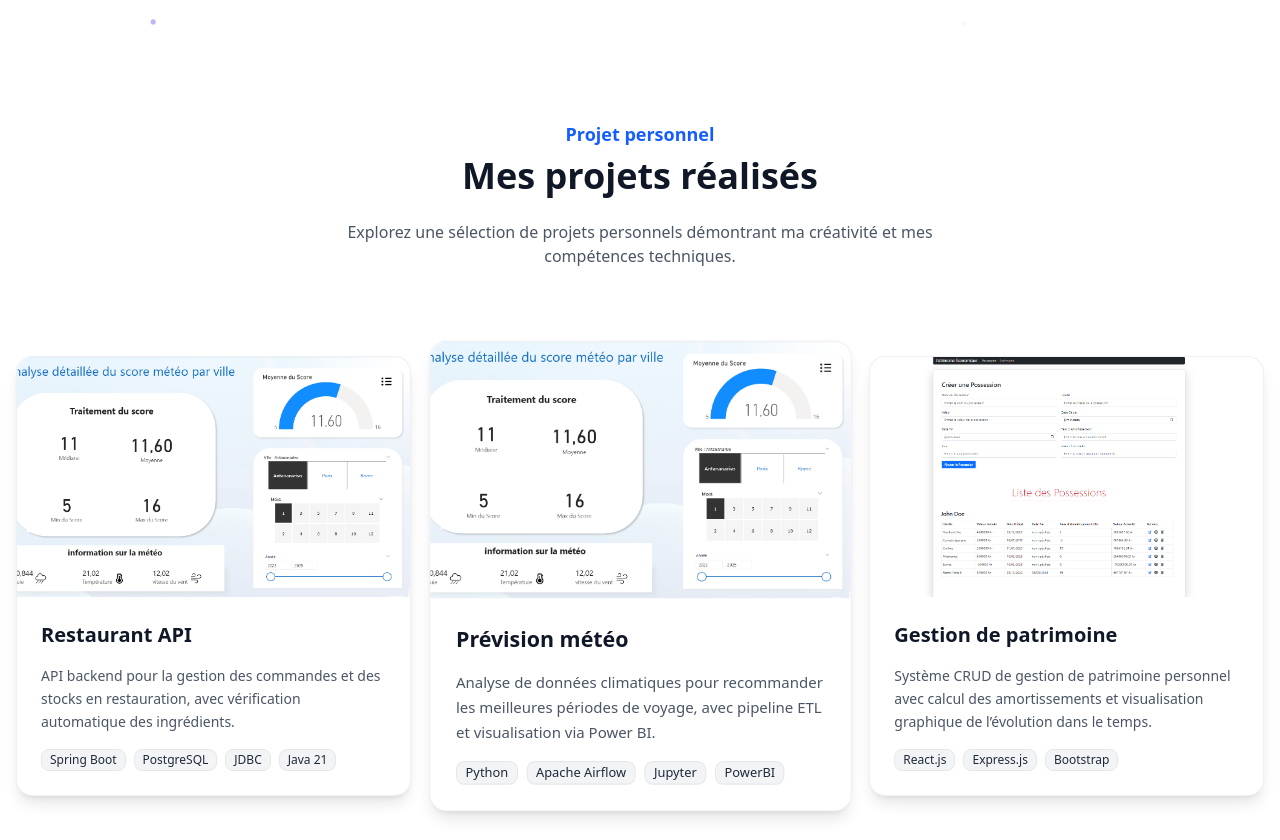
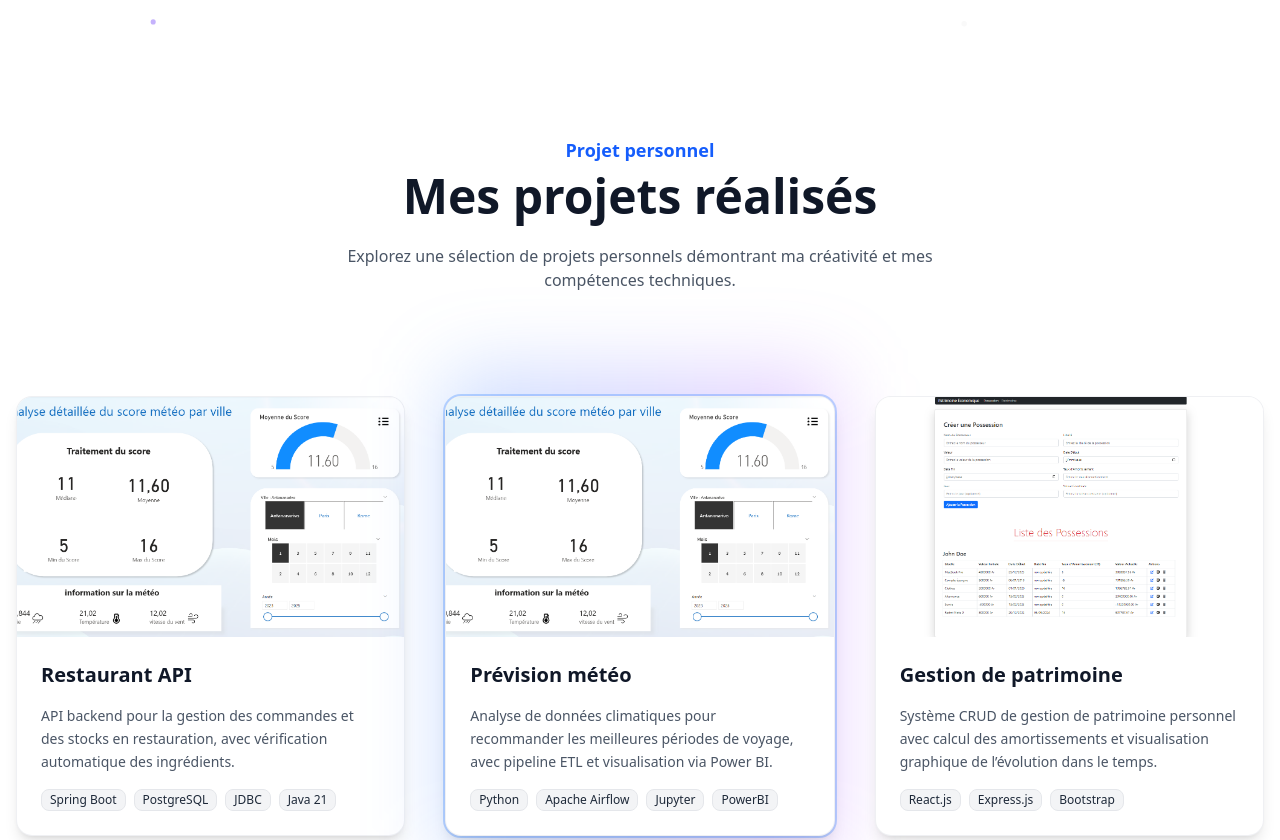
Before and after one commit to RYJramefison/Portfolio, a Next.js app: page / in a window 1280 px wide. Shown: the part 840-1680 px from the top of the page. Built offline with nearby package versions, Linux system fonts and the light colour scheme.

Commit message:
fix(projects): reanimate cards on language change and stabilize motion layout

```diff
--- a/app/globals.css
+++ b/app/globals.css
@@ -112,6 +112,15 @@
   --sidebar-ring: oklch(0.556 0 0);
 }
 
+.perspective-1000 {
+  perspective: 1000px;
+}
+
+.card-3d {
+  transform-style: preserve-3d;
+  backface-visibility: hidden;
+}
+
 @layer base {
   * {
     @apply border-border outline-ring/50;
--- a/components/sections/PojectSection.tsx
+++ b/components/sections/PojectSection.tsx
@@ -4,96 +4,131 @@ import { Card } from '@/components/ui/card'
 import { Button } from '@/components/ui/button'
 import { Badge } from '@/components/ui/badge'
 import { ExternalLink, GithubIcon } from 'lucide-react'
-import { motion } from 'framer-motion'
+import { motion, type Variants } from 'framer-motion'
 import { useLang } from '@/app/providers/lang-provider'
 
+/* =========================
+   Framer Motion Variants
+========================= */
+
+const containerVariants: Variants = {
+  hidden: {},
+  show: {
+    transition: {
+      staggerChildren: 0.12,
+    },
+  },
+}
+
+const cardVariants: Variants = {
+  hidden: {
+    opacity: 0,
+    y: 40,
+    scale: 0.95,
+  },
+  show: {
+    opacity: 1,
+    y: 0,
+    scale: 1,
+    transition: {
+      type: 'spring',
+      stiffness: 120,
+      damping: 18,
+    },
+  },
+}
+
+/* =========================
+   Component
+========================= */
+
 const ProjectSection = () => {
-  const { t } = useLang()
+  const { t, lang } = useLang()
   const projects = t.projects
 
   return (
-    <section id="projects" className="py-20 bg-white dark:bg-gray-950">
-      <div className="max-w-7xl mx-auto px-4">
-        {/* Header */}
+    <section
+      id="projects"
+      className="relative py-24 bg-white dark:bg-gray-950 overflow-hidden"
+    >
+      <div className="relative max-w-7xl mx-auto px-4">
+        {/* ================= HEADER ================= */}
         <motion.div
-          className="text-center mb-16"
+          className="text-center mb-20"
           initial={{ opacity: 0, y: 30 }}
           whileInView={{ opacity: 1, y: 0 }}
           viewport={{ once: true }}
+          transition={{ duration: 0.6 }}
         >
-          <p className="text-blue-600 font-semibold text-lg mb-2">
+          <p className="text-blue-600 dark:text-blue-400 font-semibold text-lg mb-2">
             {projects.label}
           </p>
-          <h2 className="text-4xl font-bold text-gray-900 dark:text-gray-100 mb-6">
+
+          <h2 className="text-4xl md:text-5xl font-bold text-gray-900 dark:text-gray-100 mb-6">
             {projects.title}
           </h2>
+
           <p className="text-gray-600 dark:text-gray-400 max-w-2xl mx-auto">
             {projects.description}
           </p>
         </motion.div>
 
-        {/* Projects */}
-        <div className="grid md:grid-cols-2 lg:grid-cols-3 gap-8">
+        {/* ================= PROJECTS GRID ================= */}
+        <motion.div
+        key={lang}
+          variants={containerVariants}
+          initial="hidden"
+          whileInView="show"
+          viewport={{ once: true }}
+          className="grid md:grid-cols-2 lg:grid-cols-3 gap-10"
+        >
           {projects.projects.map((project, index) => (
             <motion.div
             key={project.title}
-              initial={{ opacity: 0, y: 30 }}
-              whileInView={{ opacity: 1, y: 0 }}
-              viewport={{ once: true }}
-              transition={{ delay: index * 0.1 }}
-              animate={{
-                scale: index === 1 ? 1.07 : 1,
-              }}
+            variants={cardVariants}
             whileHover={{
               y: -12,
-                scale: index === 1 ? 1.08 : 1.03,
+              scale: index === 1 ? 1.08 : 1.04,
+            }}
+            transition={{
+              type: 'spring',
+              stiffness: 160,
+              damping: 18,
             }}
             className="relative"
           >
-              {/* GLOW */}
+              {/* ================= GLOW ================= */}
               <div
-                className="
-                  pointer-events-none
-                  absolute inset-0
-                  rounded-2xl
-                  opacity-0
-                  blur-xl
-                  transition-opacity duration-500
-                  group-hover:opacity-100
+                className={`
+                  pointer-events-none absolute inset-0 rounded-2xl blur-2xl
+                  transition-opacity duration-700
+                  ${index === 1 ? 'opacity-100' : 'opacity-0 group-hover:opacity-100'}
                   bg-gradient-to-r
-                  from-blue-500/30
-                  via-indigo-500/30
-                  to-purple-500/30
-                  dark:from-blue-400/20
-                  dark:via-indigo-400/20
-                  dark:to-purple-400/20
-                "
+                  from-blue-500/25 via-indigo-500/25 to-purple-500/25
+                `}
               />
 
               <Card className="group relative h-full border-none bg-transparent shadow-none">
                 <div
-                  className="
-                    relative
-                    rounded-2xl
-                    border
-                    border-gray-200/60 dark:border-white/10
+                  className={`
+                    relative rounded-2xl overflow-hidden
+                    border border-gray-200/60 dark:border-white/10
                     bg-white dark:bg-gray-900
                     shadow-lg dark:shadow-2xl
                     transition-all duration-500
                     group-hover:shadow-2xl
-                  "
+                    ${index === 1 ? 'ring-2 ring-blue-500/30' : ''}
+                  `}
                 >
-                  {/* IMAGE */}
-                  <div className="relative h-60 overflow-hidden rounded-t-2xl">
+                  {/* ================= IMAGE ================= */}
+                  <div className="relative h-60 overflow-hidden">
                     <img
                       src={project.image}
                       alt={project.title}
                       className="
-                        absolute inset-0
-                        w-full h-full
-                        object-cover
-                        transition-transform duration-700 ease-out
-                        group-hover:scale-110
+                        absolute inset-0 w-full h-full object-cover
+                        transition-transform duration-[900ms] ease-out
+                        group-hover:scale-110 group-hover:-translate-y-2
                       "
                     />
 
@@ -102,23 +137,18 @@ const ProjectSection = () => {
                       className="
                         absolute inset-0
                         bg-gradient-to-t
-                        from-white/70
-                        via-white/40
-                        to-transparent
-                        dark:from-gray-900/70
-                        dark:via-gray-900/40
-                        dark:to-transparent
-                        opacity-0
-                        group-hover:opacity-100
+                        from-white/80 via-white/40 to-transparent
+                        dark:from-gray-900/80 dark:via-gray-900/40
+                        opacity-0 group-hover:opacity-100
                         transition-opacity duration-500
                       "
                     />
 
-                    {/* ACTIONS */}
+                    {/* Actions */}
                     <div
                       className="
                         absolute bottom-4 right-4
-                        flex gap-2
+                        flex gap-3
                         opacity-0 translate-y-4
                         group-hover:opacity-100 group-hover:translate-y-0
                         transition-all duration-500
@@ -132,8 +162,7 @@ const ProjectSection = () => {
                           backdrop-blur
                           text-blue-600
                           shadow-lg
-                          hover:scale-110
-                          transition
+                          hover:scale-110 transition
                         "
                       >
                         <ExternalLink className="h-4 w-4" />
@@ -146,10 +175,8 @@ const ProjectSection = () => {
                           bg-white/90 dark:bg-black/70
                           backdrop-blur
                           text-gray-900 dark:text-white
-                          hover:text-white
                           shadow-lg
-                          hover:scale-110
-                          transition
+                          hover:scale-110 transition
                         "
                       >
                         <GithubIcon className="h-4 w-4" />
@@ -157,7 +184,7 @@ const ProjectSection = () => {
                     </div>
                   </div>
 
-                  {/* BODY */}
+                  {/* ================= BODY ================= */}
                   <div className="p-6 space-y-4">
                     <h3 className="text-xl font-bold text-gray-900 dark:text-white">
                       {project.title}
@@ -175,6 +202,8 @@ const ProjectSection = () => {
                             bg-gray-100 dark:bg-white/10
                             text-gray-800 dark:text-white
                             border border-gray-200 dark:border-white/20
+                            transition-all duration-300
+                            hover:scale-105 hover:bg-blue-600 hover:text-white
                           "
                         >
                           {tag}
@@ -186,10 +215,10 @@ const ProjectSection = () => {
               </Card>
             </motion.div>
           ))}
-        </div>
+        </motion.div>
 
-        {/* CTA */}
-        <div className="text-center mt-12">
+        {/* ================= CTA ================= */}
+        <div className="text-center mt-16">
           <Button size="lg" variant="outline">
             {projects.cta}
           </Button>
```
Lines whose indentation alone changed are shown as unchanged.
